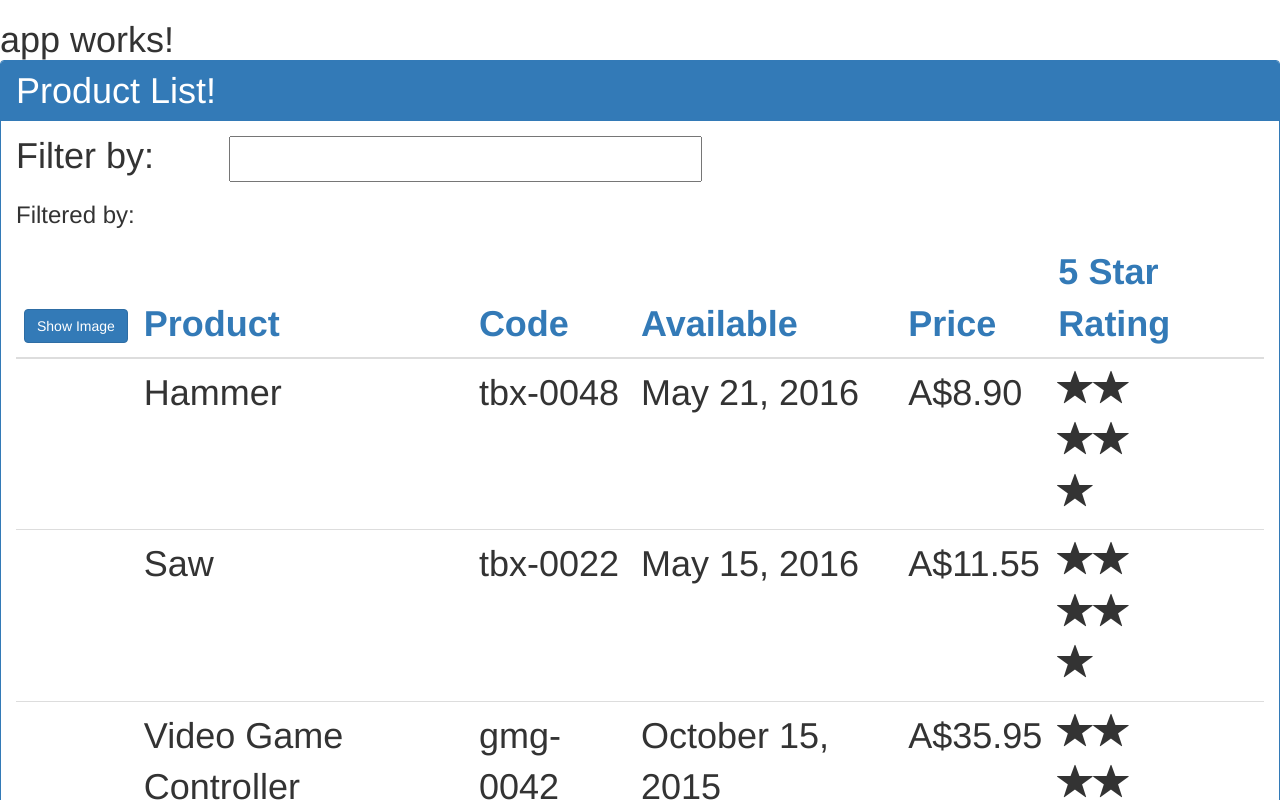
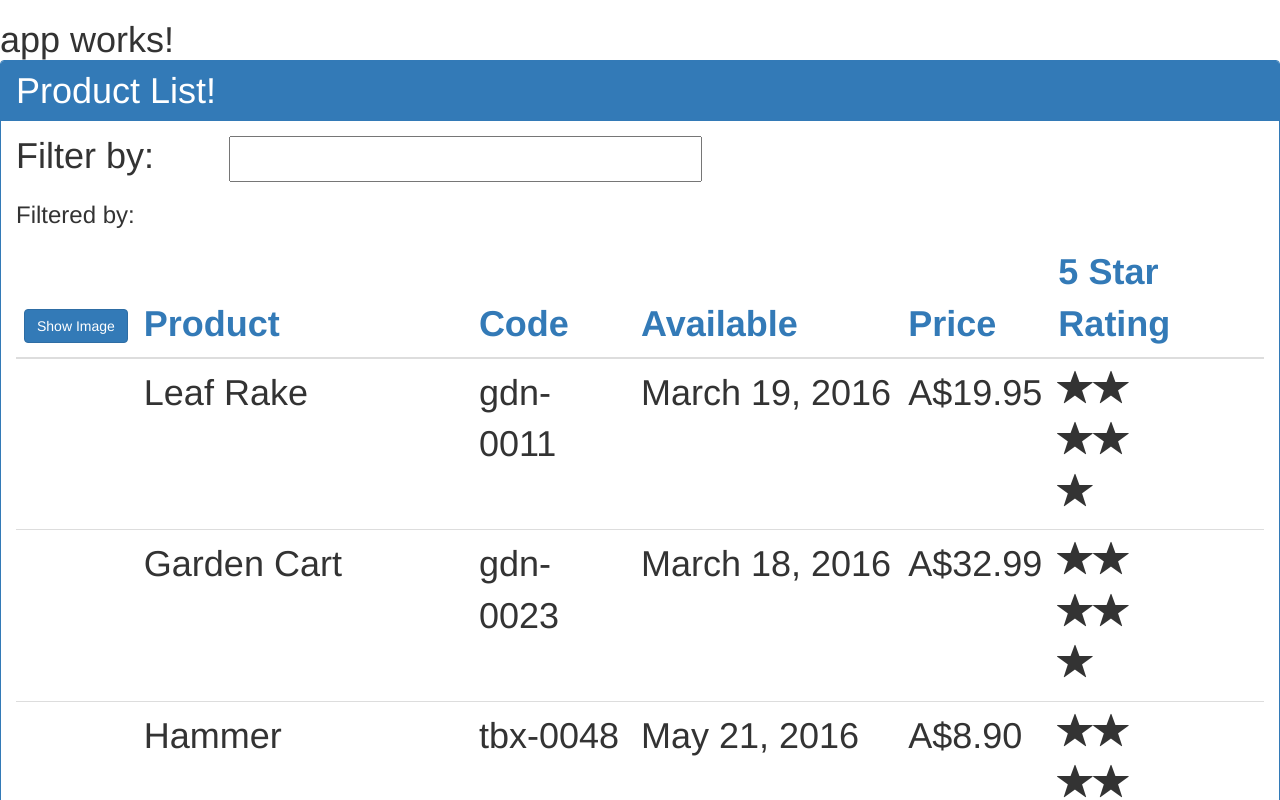
Before and after one commit to ozippy/kurata, an Angular app: page / in a window 1280 px wide. Shown: the top 800 px of the page. Built offline with nearby package versions, Linux system fonts and the light colour scheme; what ng2-bootstrap would draw is missing.

Commit message:
finished http

```diff
--- a/src/app/products/product.service.ts
+++ b/src/app/products/product.service.ts
@@ -1,44 +1,30 @@
+import { Observable } from 'rxjs/Rx';
+import { Http, Response } from '@angular/http';
 import { IProduct } from './product';
 import { Injectable } from '@angular/core';
+import 'rxjs/add/operator/catch';
+import 'rxjs/add/operator/do';
+import 'rxjs/add/operator/map';
+
 
 @Injectable()
 export class ProductService {
+  private _productUrl = '/assets/products.json';
 
-  constructor() { }
 
-  getProducts(): IProduct[] {
-    return [
-      {
-        'productId': 5,
-        'productName': 'Hammer',
-        'productCode': 'TBX-0048',
-        'releaseDate': 'May 21, 2016',
-        'description': 'Curved claw steel hammer',
-        'price': 8.9,
-        'starRating': 4.8,
-        'imageUrl': 'http://openclipart.org/image/300px/svg_to_png/73/rejon_Hammer.png'
-      },
-      {
-        'productId': 8,
-        'productName': 'Saw',
-        'productCode': 'TBX-0022',
-        'releaseDate': 'May 15, 2016',
-        'description': '15-inch steel blade hand saw',
-        'price': 11.55,
-        'starRating': 3.7,
-        'imageUrl': 'http://openclipart.org/image/300px/svg_to_png/27070/egore911_saw.png'
-      },
-      {
-        'productId': 10,
-        'productName': 'Video Game Controller',
-        'productCode': 'GMG-0042',
-        'releaseDate': 'October 15, 2015',
-        'description': 'Standard two-button video game controller',
-        'price': 35.95,
-        'starRating': 4.6,
-        'imageUrl': 'http://openclipart.org/image/300px/svg_to_png/120337/xbox-controller_01.png'
-      }
-    ];
+  constructor(private _http: Http) {
+
   }
 
+  getProducts(): Observable<IProduct[]> {
+    return this._http.get(this._productUrl)
+      .map((response: Response) => <IProduct[]>response.json())
+      .do(data => console.log('All: ' + JSON.stringify(data)))
+      .catch(this.handleError);
+  }
+
+  private handleError(error: Response) {
+    console.error(error);
+    return Observable.throw(error.json().error || 'Server error');
+  }
 }
--- a/src/app/products/products.component.ts
+++ b/src/app/products/products.component.ts
@@ -11,6 +11,7 @@ import { IProduct } from './product';
 
 
 export class ProductsComponent implements OnInit {
+  errorMessage: any;
 
   pageTitle: string = 'Product List!';
   imageWidth: number = 50;
@@ -25,7 +26,9 @@ export class ProductsComponent implements OnInit {
   }
 
   ngOnInit() {
-    this.products = this._productService.getProducts();
+    this._productService.getProducts()
+      .subscribe(products => this.products = products,
+      error => this.errorMessage = <any>error);
   }
 
   toggleImage(): void {
--- /dev/null
+++ b/src/assets/products.json
@@ -0,0 +1,52 @@
+[
+    {
+        "productId": 1,
+        "productName": "Leaf Rake",
+        "productCode": "GDN-0011",
+        "releaseDate": "March 19, 2016",
+        "description": "Leaf rake with 48-inch wooden handle.",
+        "price": 19.95,
+        "starRating": 3.2,
+        "imageUrl": "http://openclipart.org/image/300px/svg_to_png/26215/Anonymous_Leaf_Rake.png"
+    },
+    {
+        "productId": 2,
+        "productName": "Garden Cart",
+        "productCode": "GDN-0023",
+        "releaseDate": "March 18, 2016",
+        "description": "15 gallon capacity rolling garden cart",
+        "price": 32.99,
+        "starRating": 4.2,
+        "imageUrl": "http://openclipart.org/image/300px/svg_to_png/58471/garden_cart.png"
+    },
+    {
+        "productId": 5,
+        "productName": "Hammer",
+        "productCode": "TBX-0048",
+        "releaseDate": "May 21, 2016",
+        "description": "Curved claw steel hammer",
+        "price": 8.9,
+        "starRating": 4.8,
+        "imageUrl": "http://openclipart.org/image/300px/svg_to_png/73/rejon_Hammer.png"
+    },
+    {
+        "productId": 8,
+        "productName": "Saw",
+        "productCode": "TBX-0022",
+        "releaseDate": "May 15, 2016",
+        "description": "15-inch steel blade hand saw",
+        "price": 11.55,
+        "starRating": 3.7,
+        "imageUrl": "http://openclipart.org/image/300px/svg_to_png/27070/egore911_saw.png"
+    },
+    {
+        "productId": 10,
+        "productName": "Video Game Controller",
+        "productCode": "GMG-0042",
+        "releaseDate": "October 15, 2015",
+        "description": "Standard two-button video game controller",
+        "price": 35.95,
+        "starRating": 4.6,
+        "imageUrl": "http://openclipart.org/image/300px/svg_to_png/120337/xbox-controller_01.png"
+    }
+]
```
